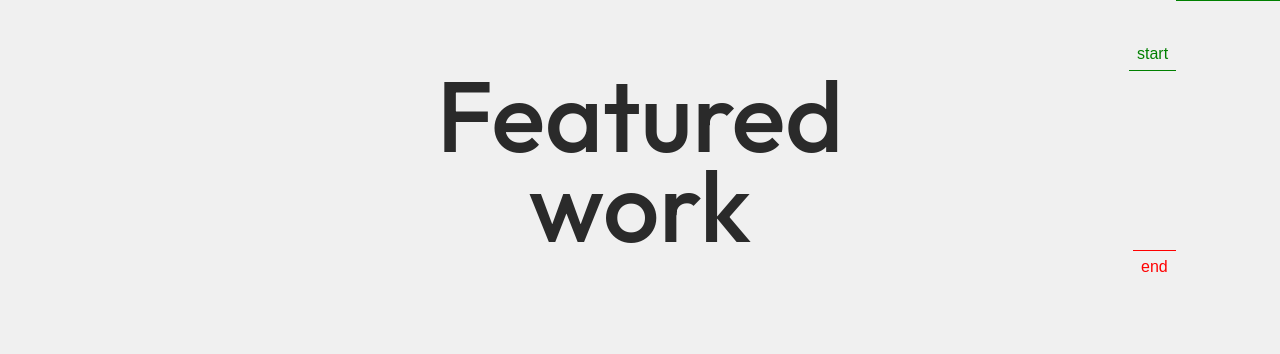
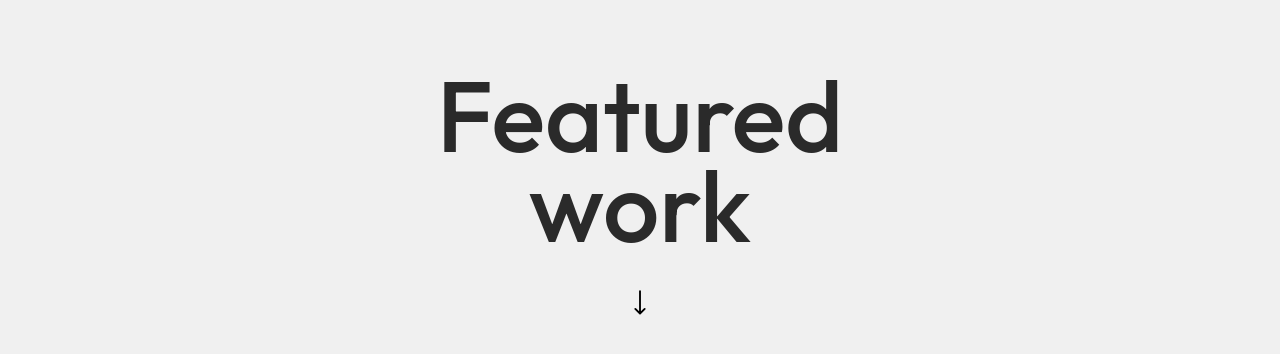
Before and after one commit to Prashantww/Portfolio, a React (Vite) app: page / in a window 1280 px wide. Shown: the part 800-1154 px from the top of the page. Built offline with nearby package versions, Linux system fonts and the light colour scheme.

Commit message:
added arrow icon animation

```diff
--- a/package.json
+++ b/package.json
@@ -15,6 +15,7 @@
     "gsap": "^3.13.0",
     "react": "^19.1.1",
     "react-dom": "^19.1.1",
+    "react-icons": "^5.5.0",
     "tailwindcss": "^4.1.16"
   },
   "devDependencies": {
--- a/src/App.jsx
+++ b/src/App.jsx
@@ -6,11 +6,14 @@ import MainHeading from "./Components/MainHeading";
 import HeroImage from "./Components/HeroImage";
 import { CustomEase } from "gsap/CustomEase";
 import SectionTitle from "./Components/SectionTitle";
+import { HiArrowLongDown } from "react-icons/hi2";
 
 gsap.registerPlugin(CustomEase);
 
 const App = () => {
-  const scrollDownRef = useRef();
+  const scrollDownRef = useRef(null);
+  const arrowRef = useRef(null);
+  const arrowTriggerRef = useRef(null);
 
   useGSAP(() => {
     gsap.from(scrollDownRef.current, {
@@ -18,6 +21,35 @@ const App = () => {
       duration: 1.6,
       delay: 0.5,
       ease: CustomEase.create("custom", "M0,0 C0.503,0 0.091,1 1,1 "),
+    });
+
+    gsap.from(arrowRef.current, {
+      opacity: 0,
+      duration: 1.3,
+      delay: 0.2,
+      scrollTrigger: {
+        trigger: arrowTriggerRef.current,
+        start: "top bottom",
+        // markers: true,
+      },
+    });
+
+    const tl = gsap.timeline({
+      repeat: -1,
+      repeatDelay: 0.5,
+    });
+
+    tl.to(arrowRef.current, {
+      y: -10,
+      duration: 0.5,
+      ease: "power2.out",
+    });
+
+    tl.to(arrowRef.current, {
+      y: 10,
+      duration: 1,
+      ease: "bounce.out",
+      // delay: 0.2,
     });
   });
   return (
@@ -39,11 +71,19 @@ const App = () => {
         </h3>
       </header>
       <main>
-        <div className="mt-[64px] md:mt-[100px] xl:mt-[70px]">
+        <div
+          ref={arrowTriggerRef}
+          className="mt-[64px] md:mt-[100px] xl:mt-[70px] flex flex-col items-center"
+        >
           <SectionTitle textAlignment="center">
             Featured <br />
             work
           </SectionTitle>
+          <div className="mt-[15px] md:mt-[30px]">
+            <div ref={arrowRef}>
+              <HiArrowLongDown className="text-[22px] md:text-[30px]" />
+            </div>
+          </div>
         </div>
       </main>
     </div>
--- a/src/Components/SectionTitle/SectionTitle.jsx
+++ b/src/Components/SectionTitle/SectionTitle.jsx
@@ -20,7 +20,7 @@ const SectionTitle = ({ children, textAlignment = "left" }) => {
       scrollTrigger: {
         trigger: titleRef.current,
         start: "top bottom",
-        markers: true,
+        // markers: true,
       },
     });
   });
```
Also changed, not shown: 1 other file (tests, documents, lock files or other folders).
